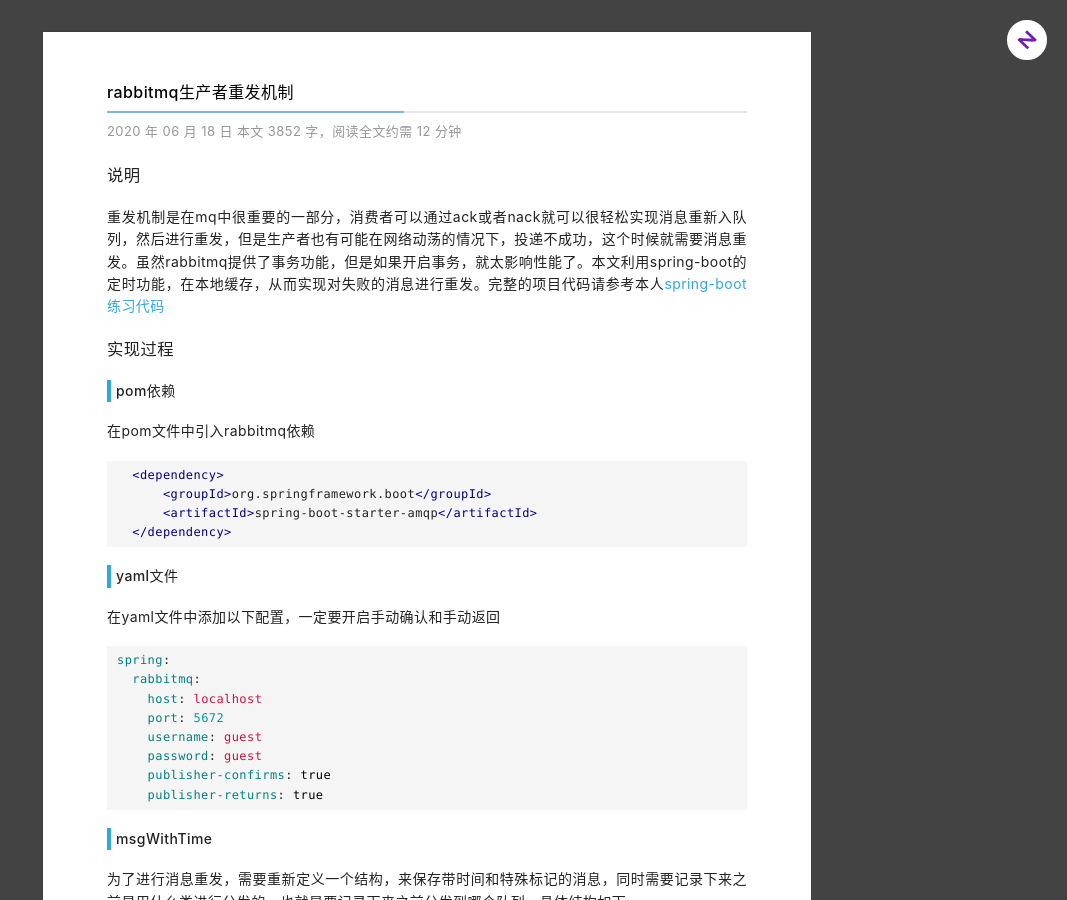
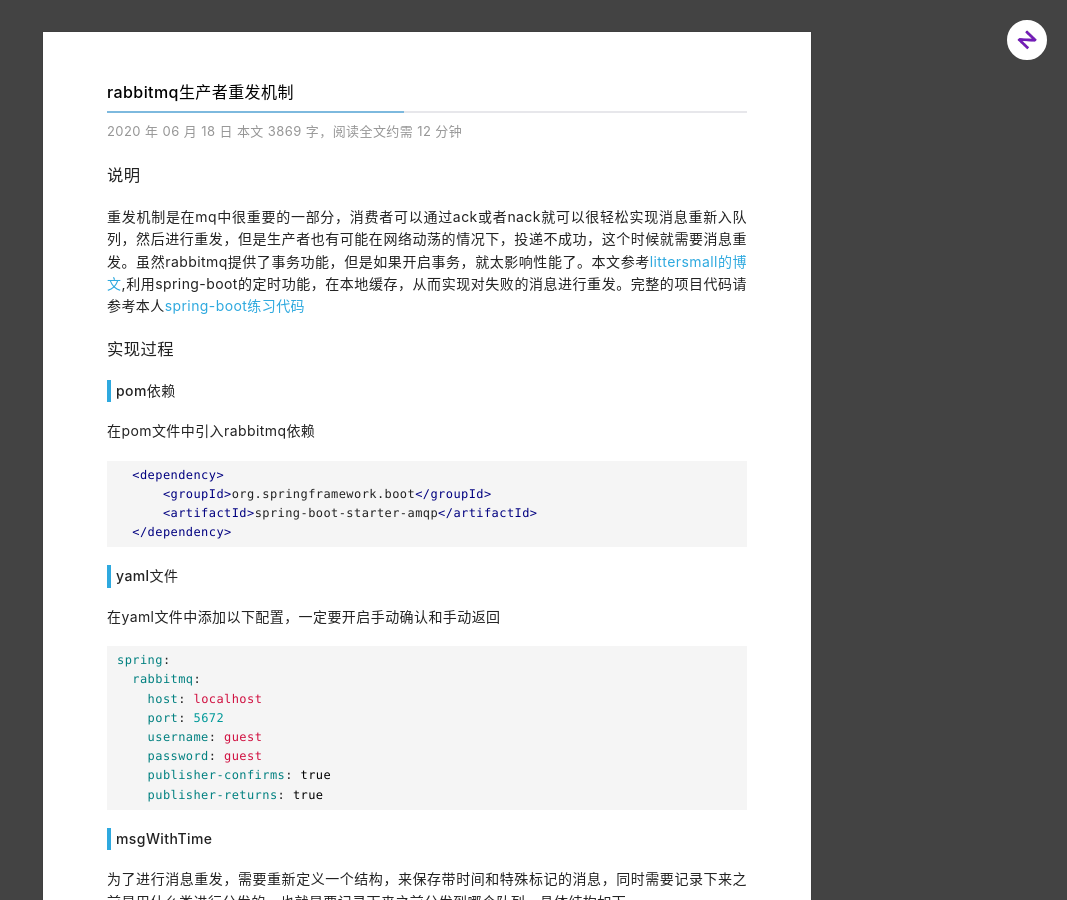
Before and after one commit to lan7916/Jekyll-template, a Jekyll site: the page built from _posts/2020-06-18-rabbitmq-producter-retry.md, in a window 1280 px wide and 900 px high. Shown: the whole window, without its empty margins (213-1280 px from the left). Built offline with Jekyll 4.4.1, drawn with Linux system fonts in a browser that asks for light colours; comment, search, counter and statistics services are not loaded.

Commit message:
add reference

```diff
--- a/_posts/2020-06-18-rabbitmq-producter-retry.md
+++ b/_posts/2020-06-18-rabbitmq-producter-retry.md
@@ -6,7 +6,7 @@ category: tech
 tags:  "spring-boot java rabbitmq"
 ---
 # 说明
-重发机制是在mq中很重要的一部分，消费者可以通过ack或者nack就可以很轻松实现消息重新入队列，然后进行重发，但是生产者也有可能在网络动荡的情况下，投递不成功，这个时候就需要消息重发。虽然rabbitmq提供了事务功能，但是如果开启事务，就太影响性能了。本文利用spring-boot的定时功能，在本地缓存，从而实现对失败的消息进行重发。完整的项目代码请参考本人[spring-boot练习代码](https://github.com/znfang/spring-boot/tree/master/spring-boot-rabbitmq-retry)
+重发机制是在mq中很重要的一部分，消费者可以通过ack或者nack就可以很轻松实现消息重新入队列，然后进行重发，但是生产者也有可能在网络动荡的情况下，投递不成功，这个时候就需要消息重发。虽然rabbitmq提供了事务功能，但是如果开启事务，就太影响性能了。本文参考[littersmall的博文](https://www.jianshu.com/p/6579e48d18ae),利用spring-boot的定时功能，在本地缓存，从而实现对失败的消息进行重发。完整的项目代码请参考本人[spring-boot练习代码](https://github.com/znfang/spring-boot/tree/master/spring-boot-rabbitmq-retry)
 
 # 实现过程
 ## pom依赖
```
